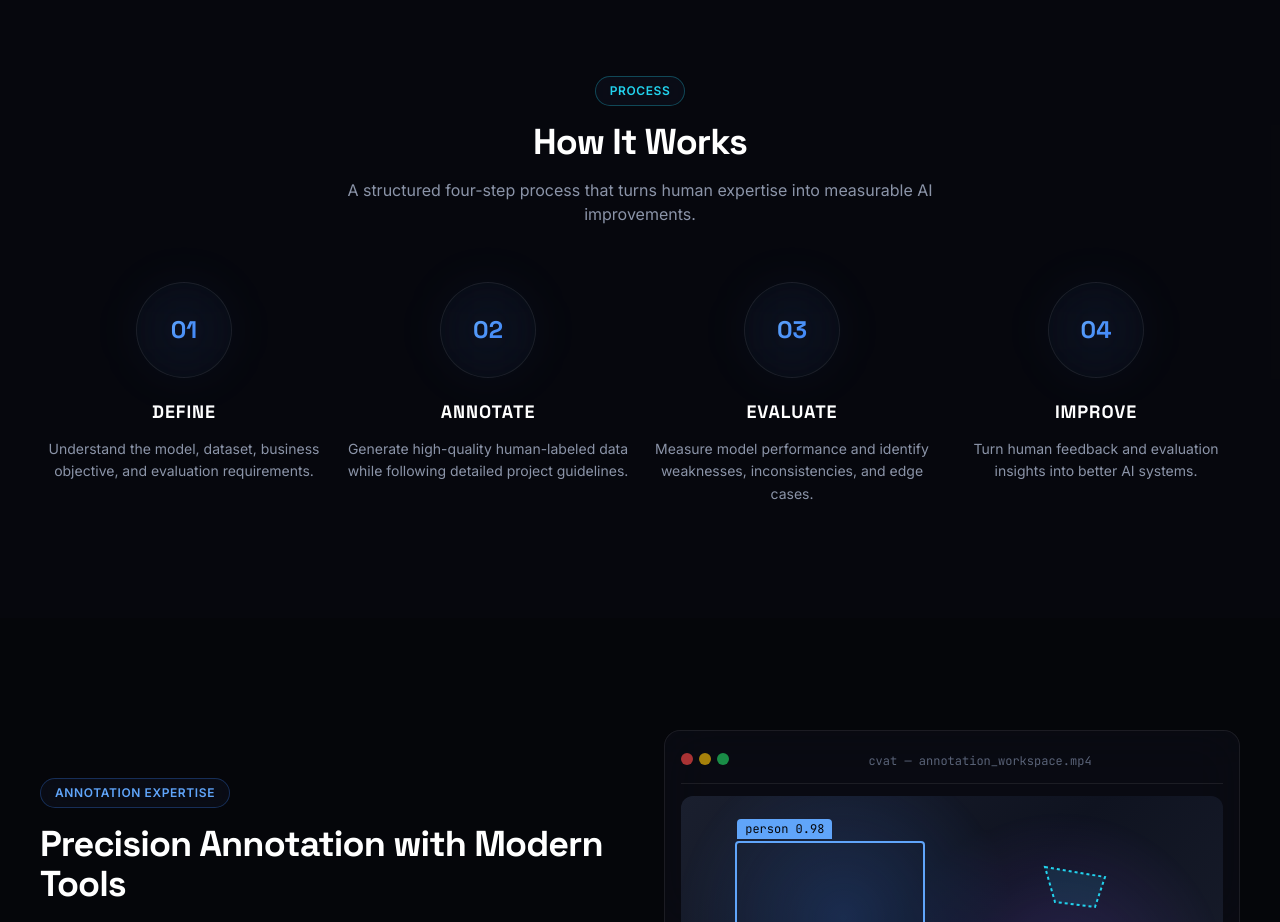
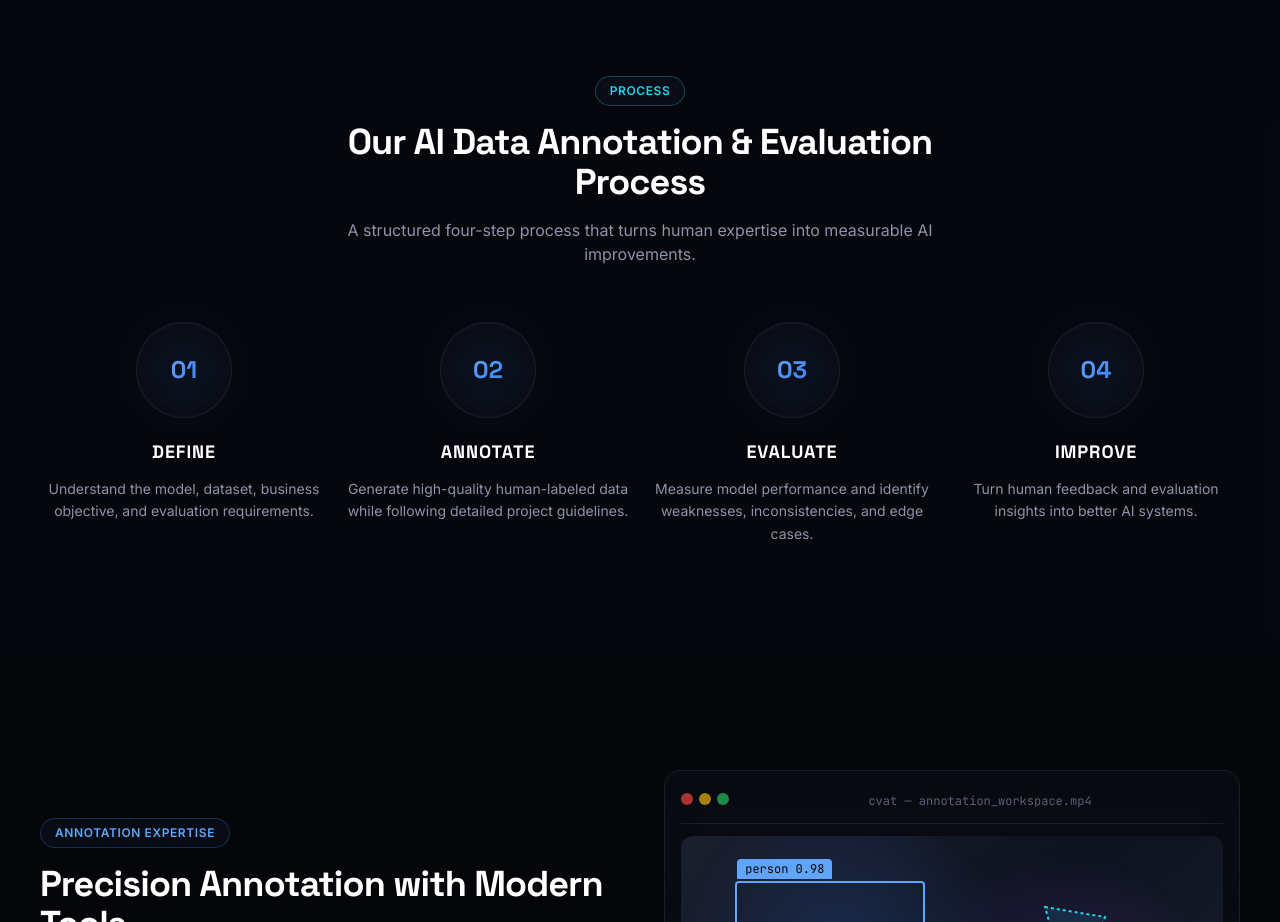
Before and after one commit to devansh211202/bros-annotation, a React (Vite) app: page / in a window 1280 px wide. Shown: the part 3940-4862 px from the top of the page. Built offline with nearby package versions, Linux system fonts and the light colour scheme.

Commit message:
Update heading to reflect AI data process

```diff
--- a/src/components/HowItWorks.tsx
+++ b/src/components/HowItWorks.tsx
@@ -30,7 +30,7 @@ export function HowItWorks() {
             Process
           </div>
           <h2 className="font-display text-3xl sm:text-4xl font-bold text-white mb-4">
-            How It Works
+            Our AI Data Annotation & Evaluation Process
           </h2>
           <p className="text-text-muted">
             A structured four-step process that turns human expertise into
```
